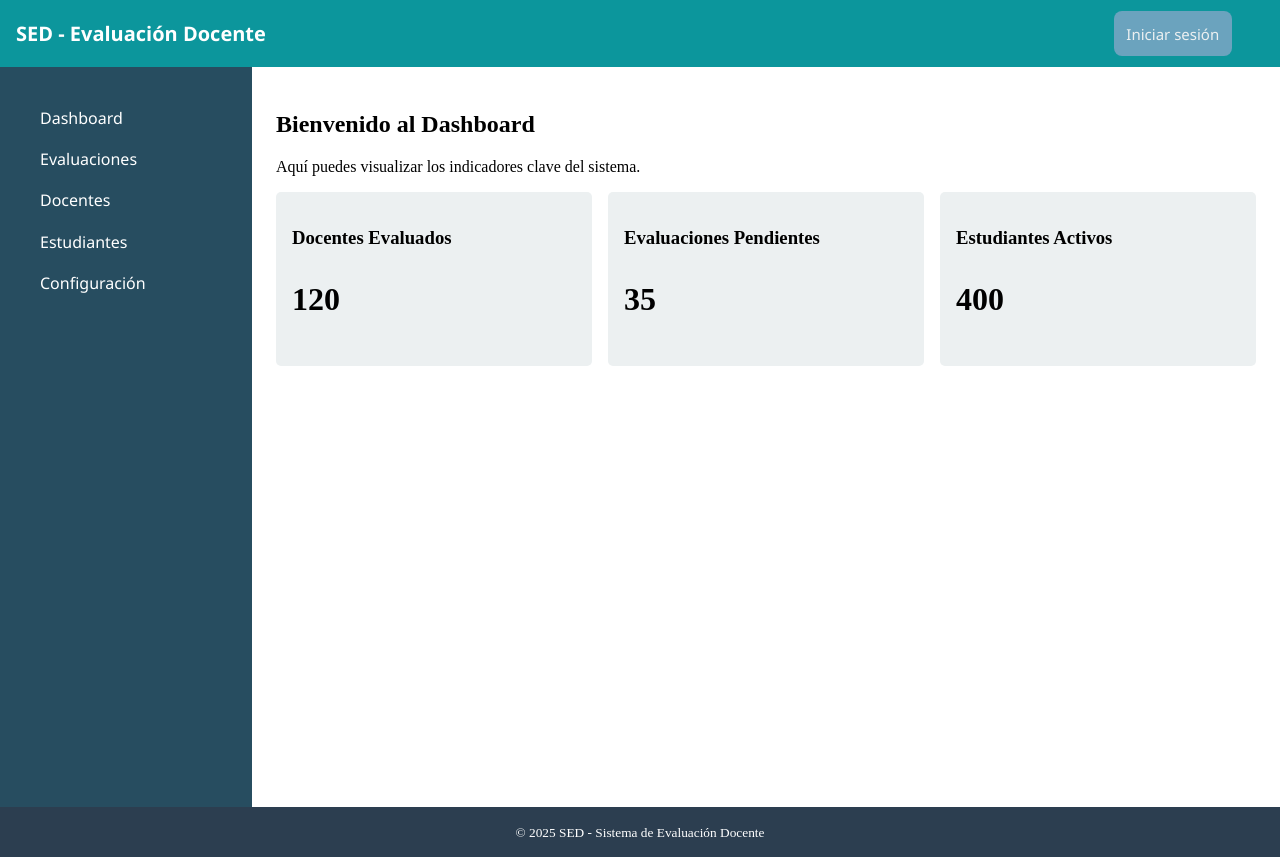
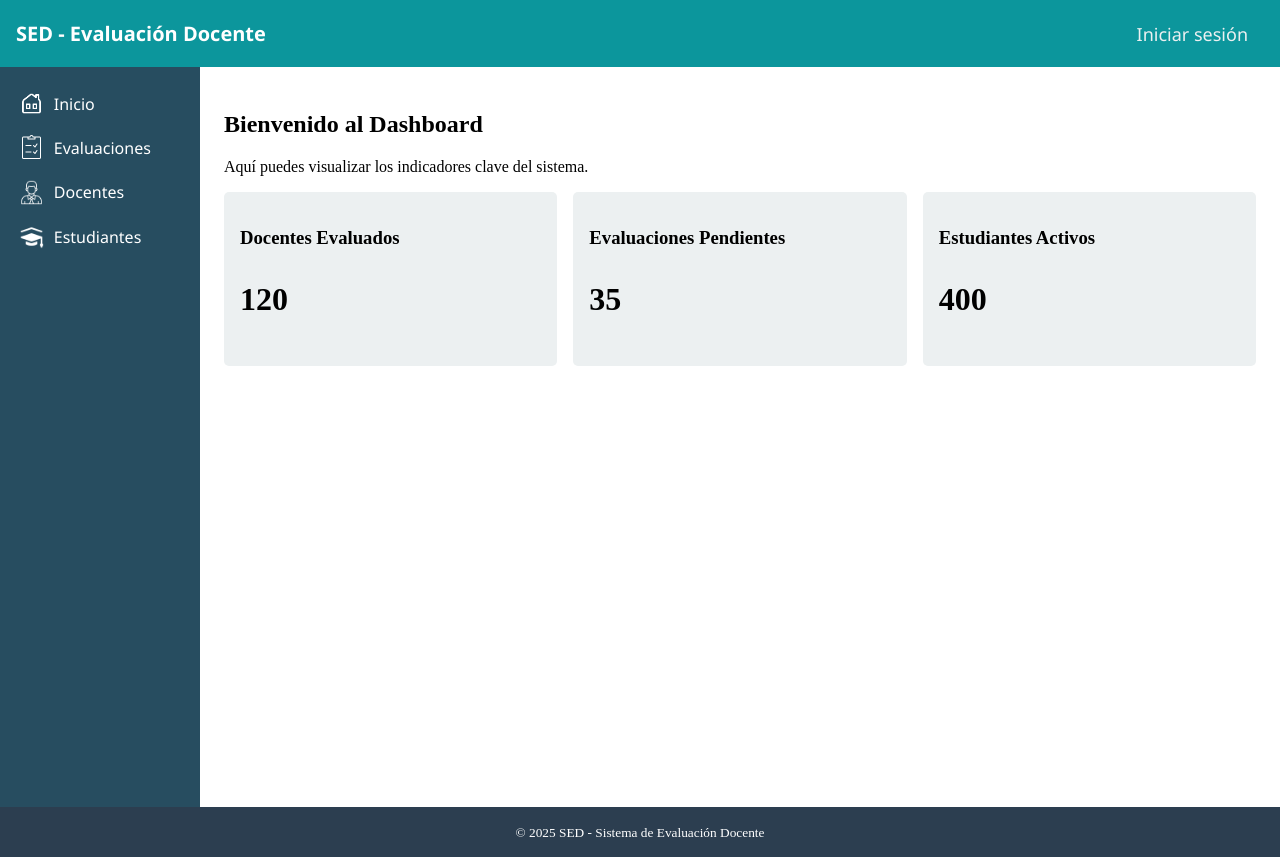
Before and after one commit to paultb3/sistema-evaluacion, a Django app: page / in a window 1280 px wide. Run offline with Django 5.2, Linux system fonts and the light colour scheme.

Commit message:
crear dashboard estable

```diff
--- a/apps/core/static/css/dashboard.css
+++ b/apps/core/static/css/dashboard.css
@@ -11,10 +11,10 @@ html, body {
 }
 
 .div-options-left{
-    width: 220px;
+    width:200px;
     background: #274d60 ;
     color: white;
-    padding: 1rem
+    padding: 0;
 }
 .div-header{
     height: 35px;
@@ -29,30 +29,47 @@ html, body {
     margin: 0;
 }
 #iniciar-sesion{
-    margin: auto 2rem;
+    margin: auto 0.2rem;
     text-decoration: none;
     color: #ecf0f1;
-    font-size: 15px;
-    background: #6ba3be;
+    font-size: 18px;
     padding: 0.8rem;
     border-radius: 8px;
     font-family: 'Segoe UI', Tahoma, Geneva, Verdana, sans-serif;
 
 }
 #iniciar-sesion:hover{
-    background-color: #0c969c;
+    background: #138496;
 }
 
 .nav-list {
+    width: 80%;
+    display: flex;
+    align-items: center;
+    justify-content: flex-start; /* alinea a la izquierda */
+    gap: 0.5rem; /* sin espacio entre elementos */
     padding: 0.5rem;
     margin: 0.2rem auto;
+    margin-left: 0.7rem;
     border-radius: 8px;
     font-family: 'Segoe UI', Tahoma, Geneva, Verdana, sans-serif;
 }
 
+.nav-list:hover{
+    background-color: rgba(0,0,0,.2);
+}
+
+
 .nav-options{
     color: white;
     text-decoration: none;
-    padding: 1rem;
+    padding: 0.1rem;
     font-size: 16px;
 }
+
+.icon{
+    width: 25px;
+    height: 25px;
+    margin: 0;
+    padding: 0;
+}
--- a/apps/core/templates/core/base.html
+++ b/apps/core/templates/core/base.html
@@ -24,29 +24,28 @@
         <nav>
           <ul style="list-style: none; padding: 0">
             <li class="nav-list">
+              <img class="icon" src="{% static 'images/home.png' %}" alt="icono_Estudiante">
               <a
                 href="{% url 'core:index' %}" class="nav-options"
-                >Dashboard</a
+                >Inicio</a
               >
             </li>
             <li class="nav-list">
+              <img class="icon" src="{% static 'images/evaluacion.png' %}" alt="icono_Estudiante">
               <a href="#" class="nav-options"
                 >Evaluaciones</a
               >
             </li>
             <li class="nav-list">
+              <img class="icon" src="{% static 'images/docente.png' %}" alt="icono_Estudiante">
               <a href="#" class="nav-options"
                 >Docentes</a
               >
             </li>
             <li class="nav-list">
+                <img class="icon" src="{% static 'images/estudiante.png' %}" alt="icono_Estudiante">
               <a href="#" class="nav-options"
                 >Estudiantes</a
-              >
-            </li>
-            <li class="nav-list">
-              <a href="#" class="nav-options"
-                >Configuración</a
               >
             </li>
           </ul>
```
Also changed, not shown: apps/core/static/images/docente.png (added), apps/core/static/images/estudiante.png (added), apps/core/static/images/evaluacion.png (added), apps/core/static/images/home.png (added).
